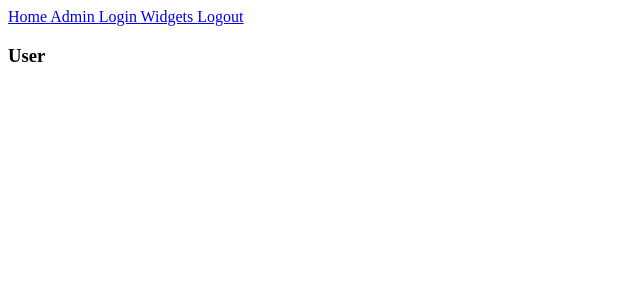
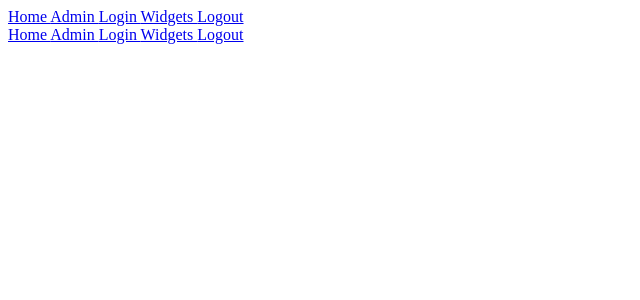
Before and after one commit to gwan93/VarrockGE, a React (Create React App) app: page /user/1/collections in a window 1280 px wide. Shown: the top 300 px of the page, without its empty margins (0-640 px from the left). Built offline with nearby package versions, Linux system fonts and the light colour scheme; no server answers.

Commit message:
create nav component and hid nav bar from login and home

```diff
--- a/src/App.js
+++ b/src/App.js
@@ -1,6 +1,6 @@
 
-import { Router, Route, Switch, Link } from 'react-router-dom';
-import React from "react";
+import { Router, Route, Switch } from 'react-router-dom';
+import React, { useState }  from "react";
 import './App.css';
 
 import Admin from './screens/admin';
@@ -9,23 +9,26 @@ import Home from './screens/home';
 import Widgets from './screens/widgets';
 import User from './screens/user';
 import history from './History';
-import Navigation from './screens/navigation'
+import Navigation from './screens/navigation';
 
-export default function App() {
+
+
+export default function App(props) {
+  const [isNavbarHidden, setIsNavbarHidden] = useState(false);
 
   return (
     <main>
+
       <Router history = {history}>
-      <Navigation />
-
+      {isNavbarHidden ? null : <Navigation/>}
         <Switch>
           <Route path="/admin" component={Admin}></Route>
-          <Route path="/login"><Login/> </Route>
           <Route path="/widgets" component={Widgets}></Route>
-          <Route path="/user/:id/collections" component={User}></Route>
-          <Route path="/"><Home/></Route>
+          <Route path="/user/:id/collections" component={User}><Navigation /></Route>
+          <Route path="/login" render={() => <Login  setNavbar={setIsNavbarHidden}  />}/>
+          <Route exact path="/" render={() => <Home setNavbar={setIsNavbarHidden}  />}/>
         </Switch>
       </Router>
     </main>
-  );
+  )
 }
--- a/src/screens/home.jsx
+++ b/src/screens/home.jsx
@@ -1,5 +1,9 @@
-import React from "react";
+import React, { useEffect }from "react";
 
-export default function Home() {
+export default function Home({setNavbar}) {
+
+  useEffect(() => {
+    setNavbar(true);
+  });
   return <h3>Home</h3>;
 }
--- a/src/screens/login.jsx
+++ b/src/screens/login.jsx
@@ -1,8 +1,8 @@
 import React from "react";
-import { useState, useContext } from 'react';
+import { useState, useContext, useEffect } from 'react';
 import { authContext } from '../AuthProvider';
 
-export default function Login() {
+export default function Login({setNavbar}) {
   const [email, setEmail] = useState("");
   const [password, setPassword] = useState("");
   const { loginUser } = useContext(authContext); // the login method
@@ -25,6 +25,10 @@ export default function Login() {
     }
 
   };
+//hides nav bar
+  useEffect(() => {
+    setNavbar(true);
+  });
 
   return (
     <div className="login">
--- a/src/screens/navigation.jsx
+++ b/src/screens/navigation.jsx
@@ -1,13 +1,14 @@
-import {Link} from 'react-router-dom'
+import { Link } from 'react-router-dom'
 
 export default function Navigation() {
+
   return (
   <nav>
   <Link to="/">Home </Link>
   <Link to="/admin">Admin </Link>
   <Link to="/login">Login </Link>
   <Link to="/widgets">Widgets </Link>
-  <Link to="/logout">Logout </Link>
+  <Link to="/login">Logout </Link>
 </nav>
   )
 }
```
